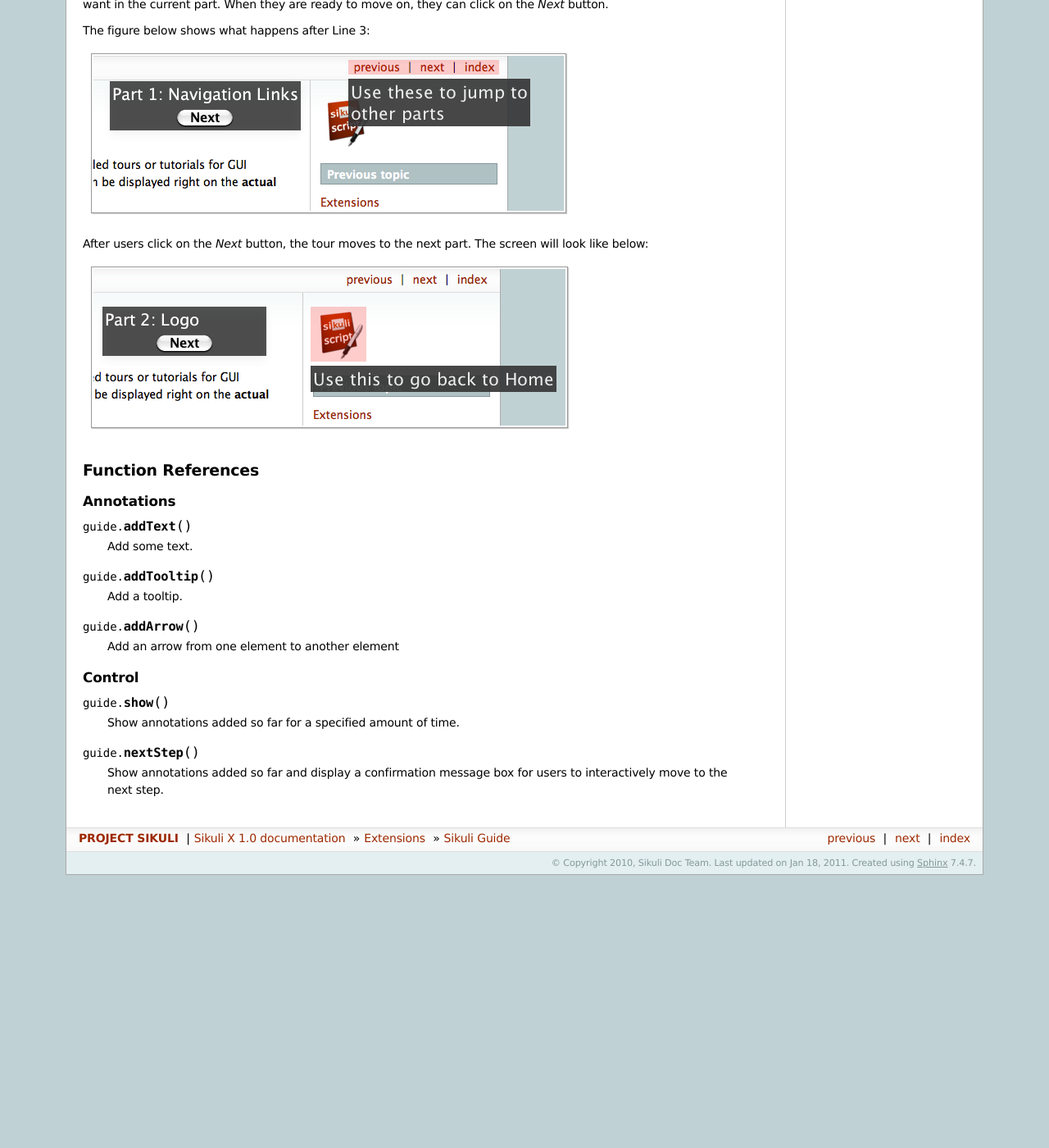
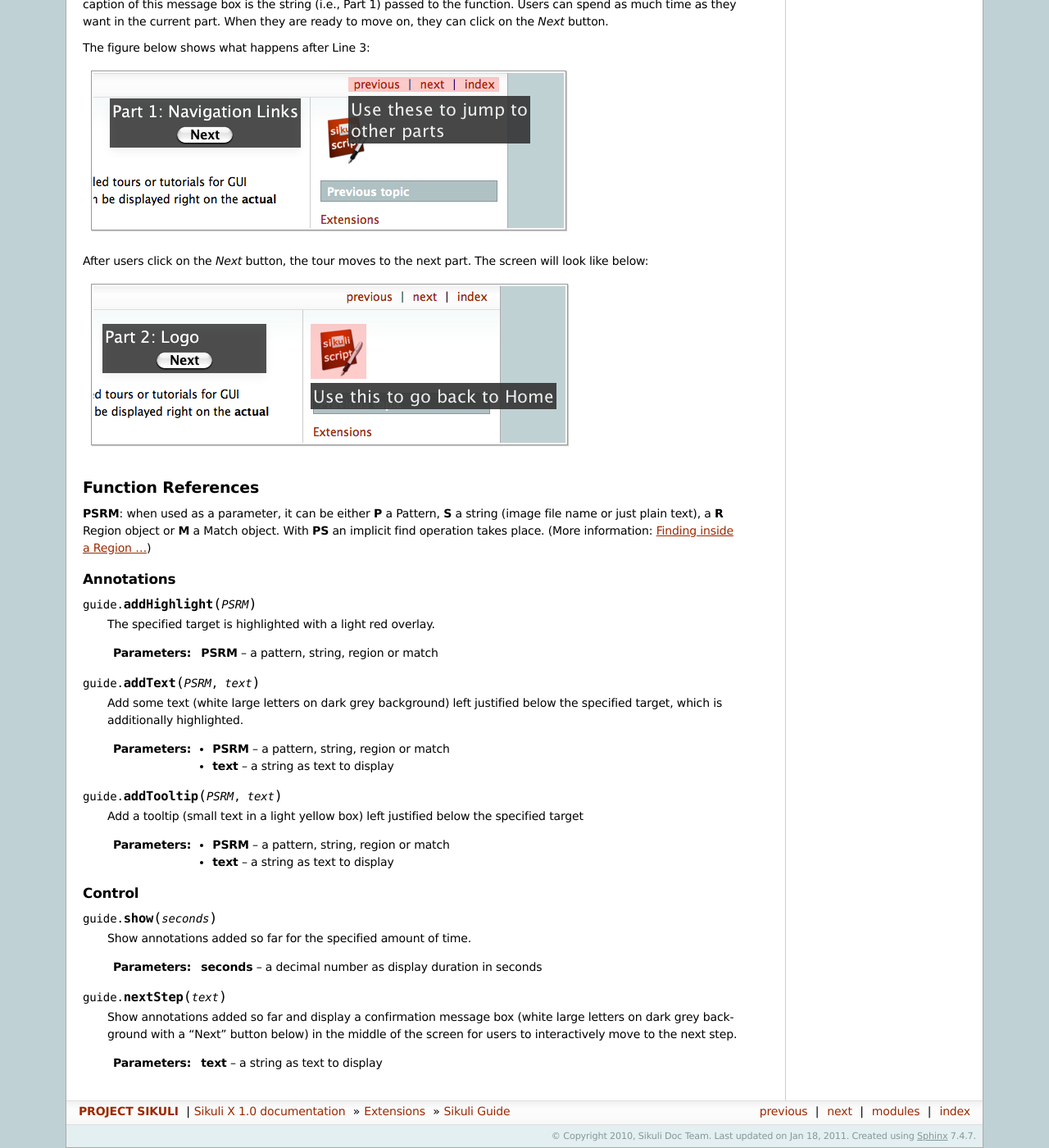
Before and after one commit to sikuli/sikuli, a Sphinx documentation site: the page built from docs/source/extensions/sikuli-guide/index.rst, in a window 1280 px wide and 1400 px high, scrolled down 2279 px. Shown: the whole window at 82% size. Built offline with Sphinx 7.4.7, drawn with Linux system fonts in a browser that asks for light colours; before the commit the page ends 3346 px from its top, so only the background shows below that; some of the changed text lies outside the part shown.

Commit message:
extensions/guide brought to current state and optimized

```diff
--- a/docs/source/extensions/sikuli-guide/index.rst
+++ b/docs/source/extensions/sikuli-guide/index.rst
@@ -7,7 +7,8 @@
 create guided tours or tutorials for GUI applications. The revolutionary aspect
 is that the content of the tours or tutorials can be displayed right on the
 **actual interface**, rather than in a video or a series of screenshots on a
-web page.
+web page. All this can be combined with guided user activities directly in the
+respective GUI applications using all the other Sikuli features.
 
 
 Quick Start
@@ -39,16 +40,18 @@
 
 Let's explain the script line by line. The first line is an ``import``
 statement that tells Sikuli to load the Sikuli Guide extension. The secod line
-uses the :py:func:`addText(pattern, text) <addText>` function to add ``text``
+uses the :py:func:`addText(pattern, text) <guide.addText>` function to add ``text``
 next to a given ``pattern``, in this case, the logo image. Note that by default
-the text added is not displayed immediately. In the third line, we call
-:py:func:`show(secs) <show>` to explicitly tell Sikuli Guide to display the
-text for the duration specified by ``secs``.
+the text added is not displayed immediately, it is only internally added
+to the visual element. In the third line, we call
+:py:func:`show(secs) <guide.show>` to explicitly tell Sikuli Guide to now display
+all registerd annotation elements (in this case only the
+text) for the duration specified by ``secs``.
 
 Adding Multiple Annotations
 ---------------------------
 
-It is possible to add text or other annotations to multiple annotation elements before
+It is possible to add text or other annotations to multiple visual elements before
 calling ``show()`` in order to show them on the screen at the same time.
 
 .. sikulicode::
@@ -120,34 +123,54 @@
 
 .. image:: step2.png
 
+.. py:module:: guide
+
 Function References
 ^^^^^^^^^^^^^^^^^^^
 
+**PSRM**: when used as a parameter, it can be either **P** a Pattern,
+**S** a string (image file name or just plain text), a **R** Region object
+or **M** a Match object. With **PS** an implicit find operation takes place.
+(More information: :ref:`Finding inside a Region ... <FindinginsideaRegionandWaitingforaVisualEvent>`)
 
 Annotations
 -----------
 
-.. py:function:: guide.addText
+.. py:function:: addHighlight(PSRM)
 
-	Add some text.
+	The specified target is highlighted with a light red overlay.
 
-.. py:function:: guide.addTooltip
+	:param PSRM: a pattern, string, region or match
 
-	Add a tooltip.
+.. py:function:: addText(PSRM, text)
 
-.. py:function:: guide.addArrow
+	Add some text (white large letters on dark grey background) left justified below the specified target, which is additionally highlighted.
 
-	Add an arrow from one element to another element
+	:param PSRM: a pattern, string, region or match
+	:param text: a string as text to display
+
+.. py:function:: addTooltip(PSRM, text)
+
+	Add a tooltip (small text in a light yellow box) left justified below the specified target
+
+	:param PSRM: a pattern, string, region or match
+	:param text: a string as text to display
+
+
 
 Control
 -------
 
-.. py:function:: guide.show
+.. py:function:: show(seconds)
 
-	Show annotations added so far for a specified amount of time.
+	Show annotations added so far for the specified amount of time.
 
+	:param seconds: a decimal number as display duration in seconds
 
-.. py:function:: guide.nextStep
+.. py:function:: nextStep(text)
 
 	Show annotations added so far and display a confirmation message box
-	for users to interactively move to the next step.
+	(white large letters on dark grey background with a "Next" button below)
+	in the middle of the screen for users to interactively move to the next step.
+
+	:param text: a string as text to display
```
Also changed, not shown: other parts of docs/source/extensions/sikuli-guide/index.rst (+1 -1 lines).
